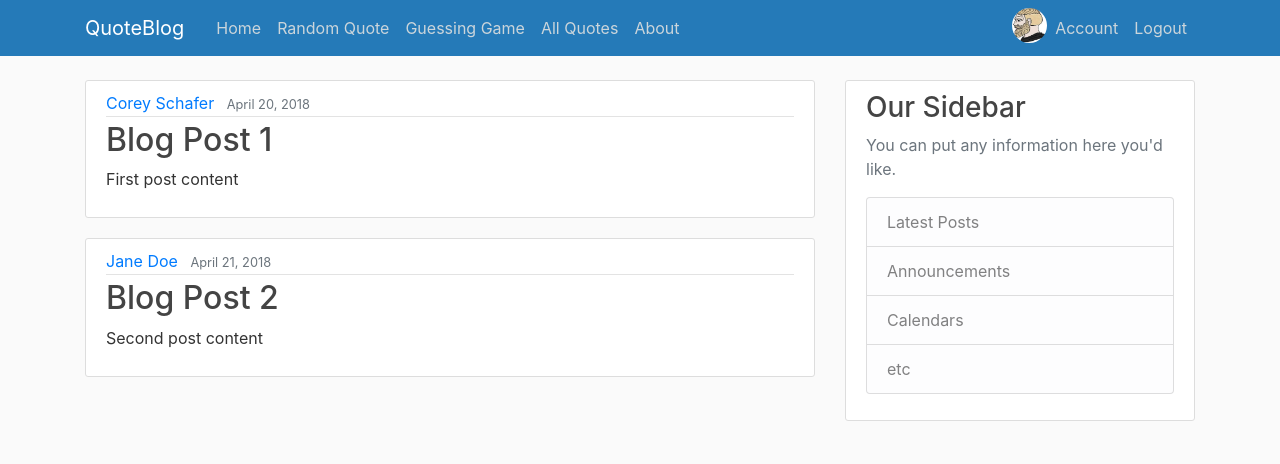
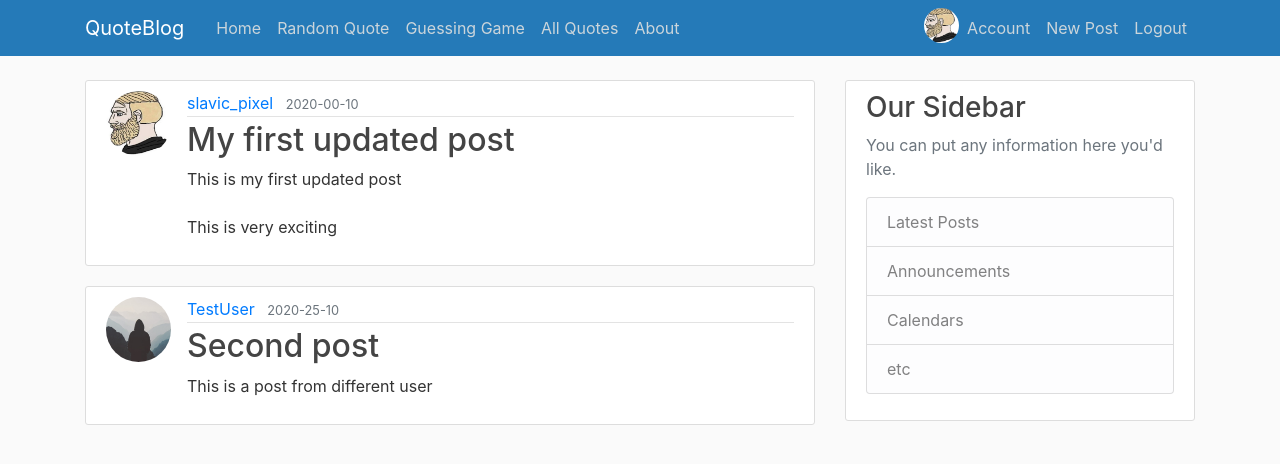
Before and after one commit to SlavicPixel/quoteblog, a Flask app: page / in a window 1280 px wide. Shown: the top 464 px of the page. Run offline with Flask 2, Linux system fonts and the light colour scheme; a user stored in the database is signed in; data comes from the database, SQL or seed files in the repository; both versions use the stored data as it was after the commit; some libraries are stand-ins or nearby versions.

Commit message:
Added the ability to create, update and delete posts. Added a better way to show user's profile picture in the nav bar

```diff
--- a/quoteblog/routes.py
+++ b/quoteblog/routes.py
@@ -1,9 +1,9 @@
 import os
 import secrets
 from PIL import Image
-from flask import render_template, url_for, flash, redirect, request, session
+from flask import render_template, url_for, flash, redirect, request, session, abort
 from quoteblog import app, db, bcrypt
-from quoteblog.forms import RegistrationForm, LoginForm, QuoteForm, UpdateAccountForm
+from quoteblog.forms import RegistrationForm, LoginForm, QuoteForm, UpdateAccountForm, PostForm
 from quoteblog.models import User, Post
 from flask_login import login_user, current_user, logout_user, login_required
 from random import choice
@@ -23,37 +23,21 @@ with open('quoteblog/static/quotes.csv', "r") as file:
         else:
             first_line=False
 
-posts = [
-    {
-        'author': 'Corey Schafer',
-        'title': 'Blog Post 1',
-        'content': 'First post content',
-        'date_posted': 'April 20, 2018'
-    },
-    {
-        'author': 'Jane Doe',
-        'title': 'Blog Post 2',
-        'content': 'Second post content',
-        'date_posted': 'April 21, 2018'
-    }
-]
 
 @app.route("/")
 @app.route("/home")
 def home():
-    image_file = url_for('static', filename='profile_pics/' + current_user.image_file)
-    return render_template('home.html', posts=posts, image_file=image_file)
+    posts = Post.query.all()
+    return render_template('home.html', posts=posts)
 
 @app.route('/random')
 def random_pick():
-    image_file = url_for('static', filename='profile_pics/' + current_user.image_file)
     random_quote = choice(quotes)
     session['random_quote'] = random_quote
-    return render_template('random.html', title='Random', random_quote=random_quote, image_file=image_file)
+    return render_template('random.html', title='Random', random_quote=random_quote)
 
 @app.route('/guess', methods=['GET', 'POST'])
 def guess():
-    image_file = url_for('static', filename='profile_pics/' + current_user.image_file)
     if request.method!='POST':
         random_pick()
     game_quote = session['random_quote']
@@ -65,24 +49,21 @@ def guess():
         else:
             flash(f'Wrong! The answer was {game_quote["author"]}.', 'danger')
             return redirect(url_for('result'))
-    return render_template('game.html', title='Game', form=form, random_quote=game_quote, image_file=image_file)
+    return render_template('game.html', title='Game', form=form, random_quote=game_quote)
 
 @app.route('/result')
 def result():
-    image_file = url_for('static', filename='profile_pics/' + current_user.image_file)
     random_pick()
-    return render_template('result.html', title='Result', image_file=image_file)
+    return render_template('result.html', title='Result')
 
 @app.route('/allquotes')
 def allquotes():
-    image_file = url_for('static', filename='profile_pics/' + current_user.image_file)
     all_quotes=quotes
-    return render_template('allquotes.html', quotes=all_quotes, image_file=image_file)
+    return render_template('allquotes.html', quotes=all_quotes)
 
 @app.route('/about')
 def about():
-    image_file = url_for('static', filename='profile_pics/' + current_user.image_file)
-    return render_template('about.html', title='About', image_file=image_file)
+    return render_template('about.html', title='About')
 
 @app.route("/register", methods=['GET', 'POST'])
 def register():
@@ -149,3 +130,50 @@ def account():
         form.email.data = current_user.email
     image_file = url_for('static', filename='profile_pics/' + current_user.image_file)
     return render_template('account.html', title='Account', image_file=image_file, form=form)
+
+@app.route('/post/new', methods=['GET', 'POST'])
+@login_required
+def new_post():
+    form = PostForm()
+    if form.validate_on_submit():
+        post = Post(title=form.title.data, content=form.content.data, author=current_user)
+        db.session.add(post)
+        db.session.commit()
+        flash('Your post has been created!', 'success')
+        return redirect(url_for('home'))
+    return render_template('create_post.html', title='New Post', form=form, legend='New Post')
+
+@app.route('/post/<int:post_id>')
+def post(post_id):
+    post = Post.query.get_or_404(post_id)
+    return render_template('post.html', title=post.title, post=post)
+
+@app.route('/post/<int:post_id>/update', methods=['GET', 'POST'])
+@login_required
+def update_post(post_id):
+    post = Post.query.get_or_404(post_id)
+    if post.author != current_user:
+        abort(403)
+    form = PostForm()
+    if form.validate_on_submit():
+        post.title = form.title.data
+        post.content = form.content.data
+        db.session.commit()
+        flash('Your post has been updated!', 'success')
+        return redirect(url_for('post', post_id=post.id))
+    elif request.method == 'GET':
+        form.title.data = post.title
+        form.content.data = post.content
+    return render_template('create_post.html', title='Update Post',
+                            form=form, legend='Update Post')
+
+@app.route('/post/<int:post_id>/delete', methods=['POST'])
+@login_required
+def delete_post(post_id):
+    post = Post.query.get_or_404(post_id)
+    if post.author != current_user:
+        abort(403)
+    db.session.delete(post)
+    db.session.commit()
+    flash('Your post has been deleted!', 'success')
+    return redirect(url_for('home'))
--- a/quoteblog/templates/home.html
+++ b/quoteblog/templates/home.html
@@ -2,12 +2,13 @@
 {% block content %}
     {% for post in posts %}
         <article class="media content-section">
+          <img class="rounded-circle article-img" src="{{ url_for('static', filename='profile_pics/' + post.author.image_file) }}">
           <div class="media-body">
             <div class="article-metadata">
-              <a class="mr-2" href="#">{{ post.author }}</a>
-              <small class="text-muted">{{ post.date_posted }}</small>
+              <a class="mr-2" href="#">{{ post.author.username }}</a>
+              <small class="text-muted">{{ post.date_posted.strftime('%Y-%M-%d') }}</small>
             </div>
-            <h2><a class="article-title" href="#">{{ post.title }}</a></h2>
+            <h2><a class="article-title" href="{{ url_for('post', post_id=post.id) }}">{{ post.title }}</a></h2>
             <p class="article-content">{{ post.content }}</p>
           </div>
         </article>
--- a/quoteblog/templates/layout.html
+++ b/quoteblog/templates/layout.html
@@ -36,8 +36,9 @@
               <!-- Navbar Right Side -->
               <div class="navbar-nav">
                 {% if current_user.is_authenticated %}
-                  <a href="{{ url_for('account') }}"><img class="rounded-circle account-img-nav" src="{{ image_file }}"></a>
+                <a href="{{ url_for('account') }}"><img class="rounded-circle account-img-nav" src="{{ url_for('static', filename='profile_pics/' + current_user.image_file) }}"></a>
                   <a class="nav-item nav-link" href="{{ url_for('account') }}">Account</a>
+                  <a class="nav-item nav-link" href="{{ url_for('new_post') }}">New Post</a>
                   <a class="nav-item nav-link" href="{{ url_for('logout') }}">Logout</a>
                 {% else %}
                   <a class="nav-item nav-link" href="{{ url_for('login') }}">Login</a>
```
Also changed, not shown: quoteblog/forms.py (+7 -2 lines), quoteblog/static/csv_quote_game.py (deleted, +0 -53 lines), quoteblog/templates/create_post.html (added, +40 -0 lines), quoteblog/templates/post.html (added, +39 -0 lines), quoteblog/site.db.
